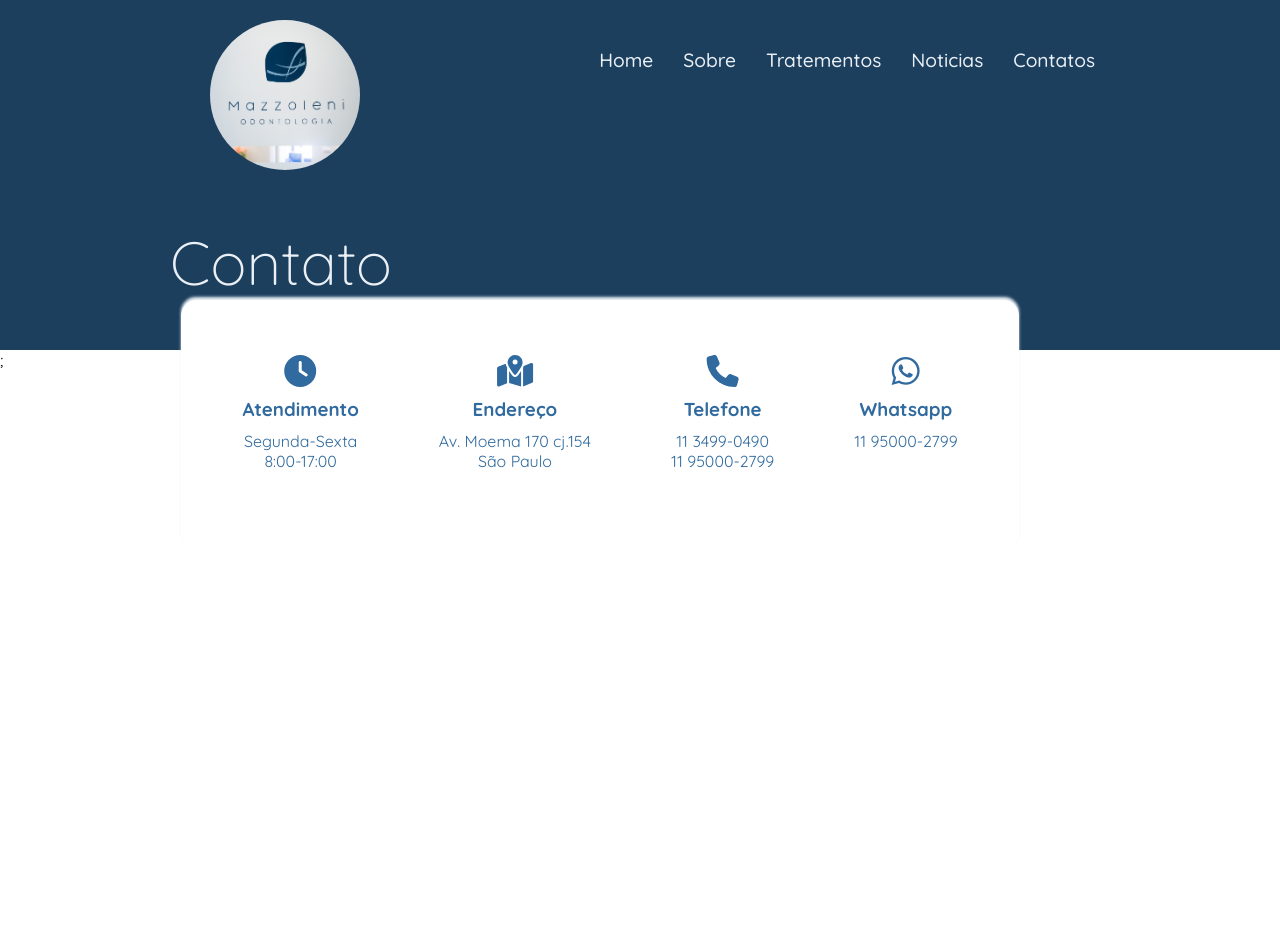
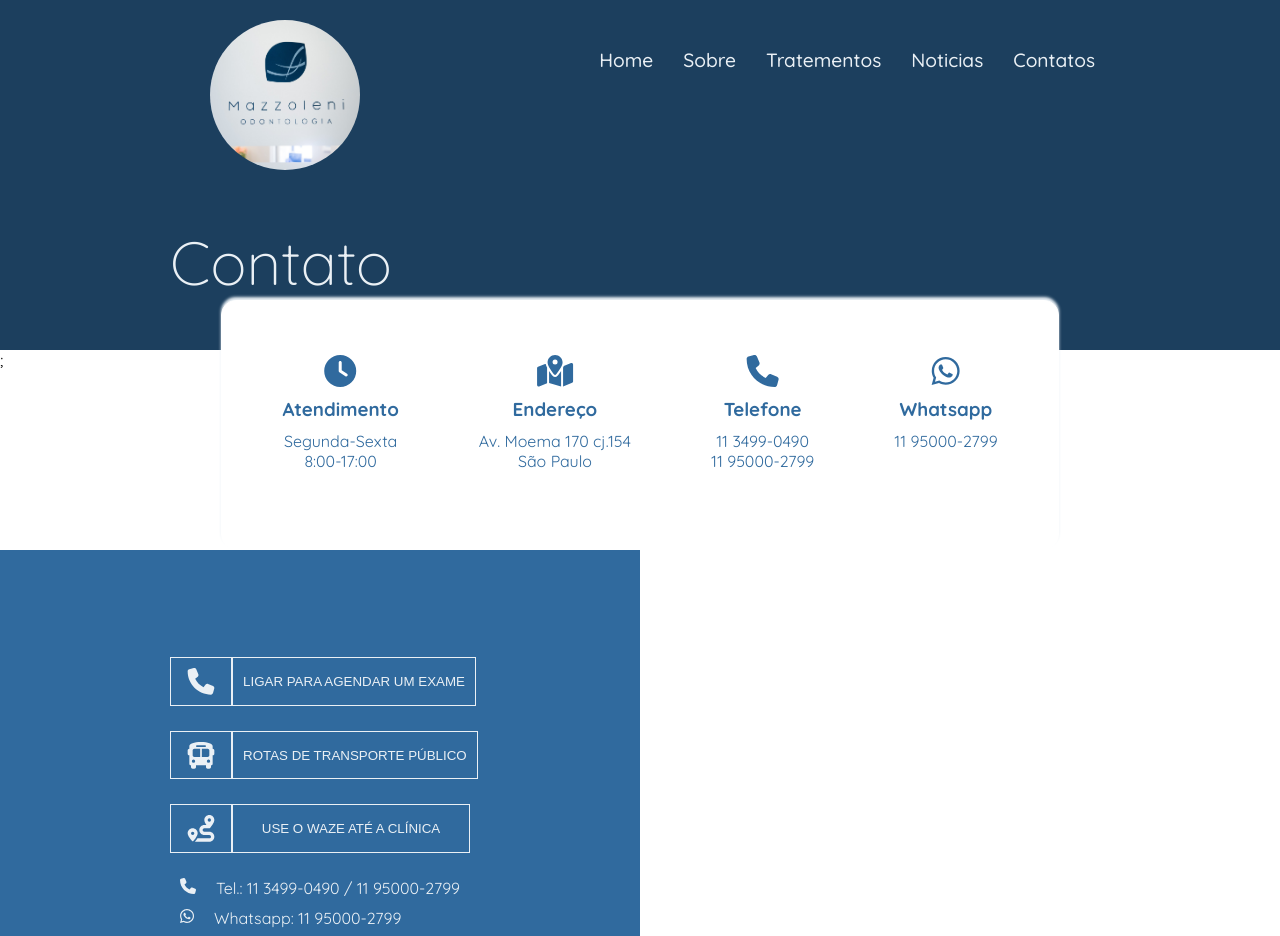
Before and after one commit to Henrique-mazzoleni/mazzoleniodontologia, a Next.js app: page /contato in a window 1280 px wide. Shown: the top 936 px of the page. Built offline with nearby package versions, Linux system fonts and the light colour scheme.

Commit message:
contact links implemented

```diff
--- a/components/Contato/MapsLinks.js
+++ b/components/Contato/MapsLinks.js
@@ -1,9 +1,45 @@
+import { FontAwesomeIcon } from '@fortawesome/react-fontawesome';
+import {
+  faClock,
+  faPhone,
+  faBus,
+  faRoute,
+} from '@fortawesome/free-solid-svg-icons';
+import { faWhatsapp } from '@fortawesome/free-brands-svg-icons';
+
 import styles from '../../styles/Contato/MapLinks.module.css';
 
 export default function MapLinks() {
   return (
     <section className={styles['map-links']}>
-      <div className={styles.links}></div>
+      <div className={styles.links}>
+        <div className={styles['link-rows']}>
+          <button className={styles.btn}>
+            <FontAwesomeIcon icon={faPhone} size="2x" />
+            <p>LIGAR PARA AGENDAR UM EXAME</p>
+          </button>
+          <button className={styles.btn}>
+            <FontAwesomeIcon icon={faBus} size="2x" />
+            <p>ROTAS DE TRANSPORTE PÚBLICO</p>
+          </button>
+          <button className={styles.btn}>
+            <FontAwesomeIcon icon={faRoute} size="2x" />
+            <p>USE O WAZE ATÉ A CLÍNICA</p>
+          </button>
+          <div className={styles.row}>
+            <FontAwesomeIcon icon={faPhone} size="2x" />
+            <h4>Tel.: 11 3499-0490 / 11 95000-2799</h4>
+          </div>
+          <div className={styles.row}>
+            <FontAwesomeIcon icon={faWhatsapp} size="2x" />
+            <h4>Whatsapp: 11 95000-2799</h4>
+          </div>
+          <div className={styles.row}>
+            <FontAwesomeIcon icon={faClock} size="2x" />
+            <h4>Segunda-Sexta - 8:00-17:00</h4>
+          </div>
+        </div>
+      </div>
       <div className={styles.map}></div>
     </section>
   );
--- a/styles/Contato/Contato.module.css
+++ b/styles/Contato/Contato.module.css
@@ -1,5 +1,5 @@
 .main {
-  max-width: 1200px;
+  max-width: 100%;
   display: flex;
   flex-direction: column;
   align-items: center;
--- a/styles/Contato/MapLinks.module.css
+++ b/styles/Contato/MapLinks.module.css
@@ -1,12 +1,65 @@
 .map-links {
   display: flex;
   height: 500px;
+  width: 100%;
 }
 
 .map-links > * {
   flex: 1;
+
 }
 
 .links {
   background: var(--primary-color);
+  color: var(--light-color);
+  display: flex;
+  flex-direction: column;
+  align-items: center;
+  justify-content: center;
+  gap: 30px;
 }
+
+/* .link-rows{
+  display: flex;
+  flex-direction: column;
+  gap: 30px;
+} */
+
+.row {
+  display: flex;
+  align-self: flex-start;
+  margin: 10px 0;
+  /* width: 80%; */
+}
+
+.row > * {
+  margin: 0 10px;
+  font-size: 1rem;
+  font-weight: 400;
+}
+
+.btn {
+  display: flex;
+  align-items: stretch;
+  width: 100%;
+  border: 0;
+  background-color: inherit;
+  color: inherit;
+  margin: 25px 0 ;
+}
+
+.btn > * {
+  padding: 10px;
+  border: 1px solid var(--light-color);
+}
+
+.btn p {
+  flex: 1 0 auto;
+  display: flex;
+  align-items: center;
+  justify-content: center;
+}
+
+.btn svg {
+  flex: 0 0 40px;
+}
```
